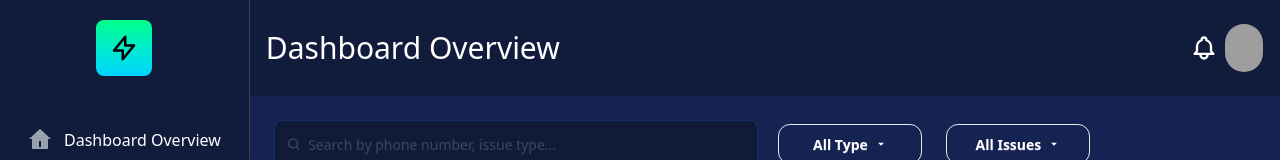
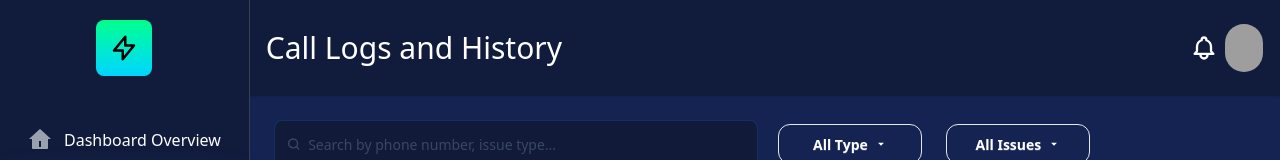
Before and after one commit to jibon49/Fire-dashboard, a React (Vite) app: page /call-logs in a window 1280 px wide. Shown: the top 160 px of the page. Built offline with nearby package versions, Linux system fonts and the light colour scheme; grey boxes are pictures that could not be loaded.

Commit message:
Add dynamic page title to Navbar and clean up Sidebar component

```diff
--- a/src/pages/Shared/Navbar/Navbar.jsx
+++ b/src/pages/Shared/Navbar/Navbar.jsx
@@ -1,6 +1,18 @@
-
+import { useLocation } from 'react-router-dom';
 
 const Navbar = ({ toggleSidebar }) => {
+  const location = useLocation();
+
+  const getPageTitle = (pathname) => {
+    const pageMap = {
+      '/': 'Dashboard Overview',
+      '/call-logs': 'Call Logs and History',
+      '/appointments': 'Appointments',
+      '/settings': 'Settings'
+    };
+    return pageMap[pathname] || 'Dashboard Overview';
+  };
+
   return (
     <div className="navbar bg-site-primary shadow-sm text-white h-16 md:h-24 px-2 md:px-4">
 
@@ -12,7 +24,7 @@ const Navbar = ({ toggleSidebar }) => {
     </button>
   </div>
   <div className="flex-1">
-    <a className="text-lg md:text-2xl lg:text-3xl">Dashboard Overview</a>
+    <a className="text-lg md:text-2xl lg:text-3xl">{getPageTitle(location.pathname)}</a>
   </div>
   <div className="flex-none gap-1 md:gap-2">
     <div className="dropdown dropdown-end">
--- a/src/pages/Shared/Sidebar/Sidebar.jsx
+++ b/src/pages/Shared/Sidebar/Sidebar.jsx
@@ -1,5 +1,4 @@
 
-import { Link } from 'react-router-dom'
 import { HiOutlineLightningBolt } from "react-icons/hi";
 import { RiHome4Fill } from "react-icons/ri";
 import { IoCallOutline } from "react-icons/io5";
@@ -72,11 +71,6 @@ const Sidebar = ({ isOpen, closeSidebar }) => {
                         </li>
                     ))}
                 </ul>
-
-
-
-
-
                 <div className="absolute bottom-4 left-4">
                     <button className="group flex items-center gap-3 p-3 text-black rounded-full
             hover:border hover:border-black transition-all duration-200">
```
